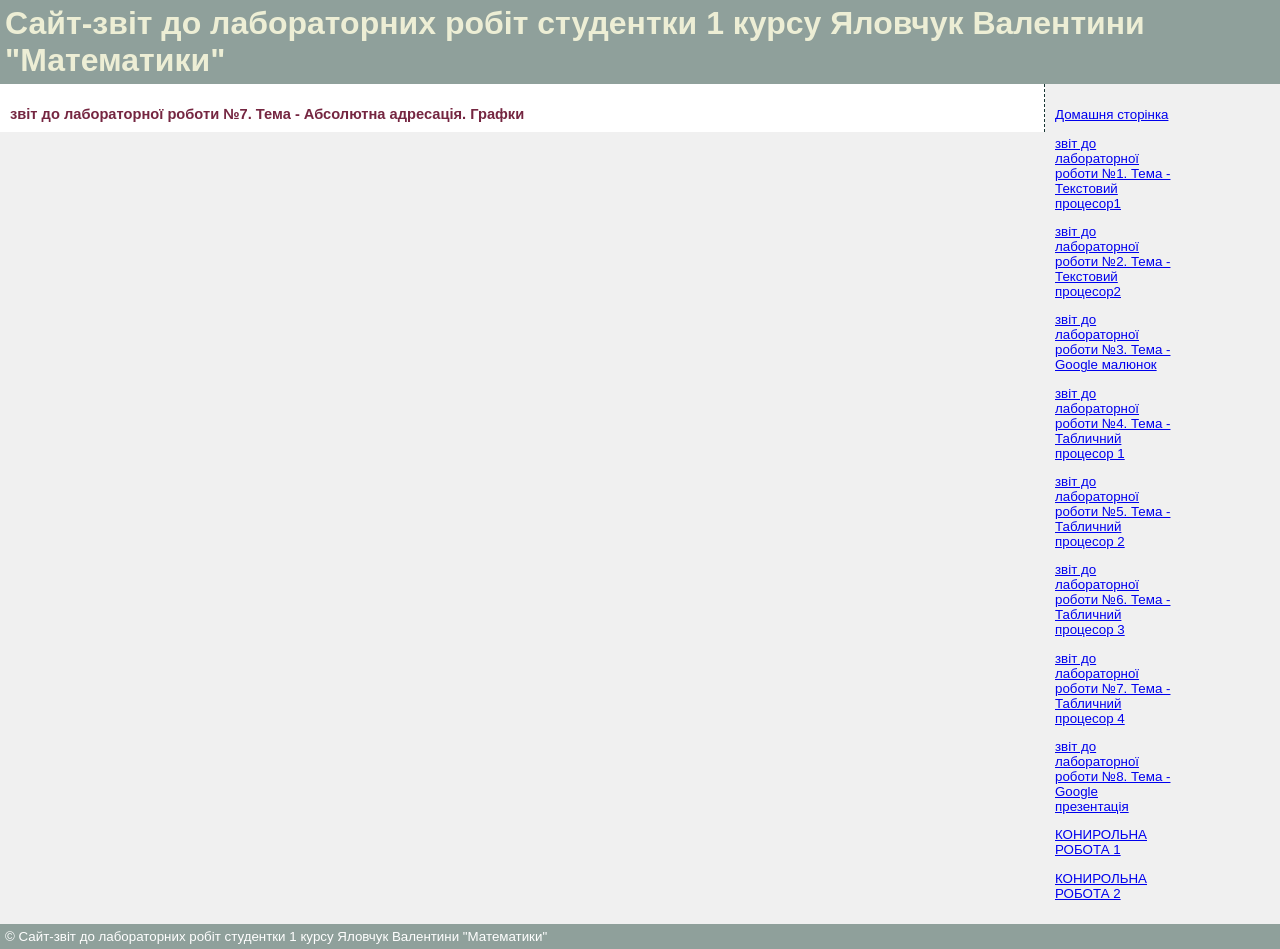
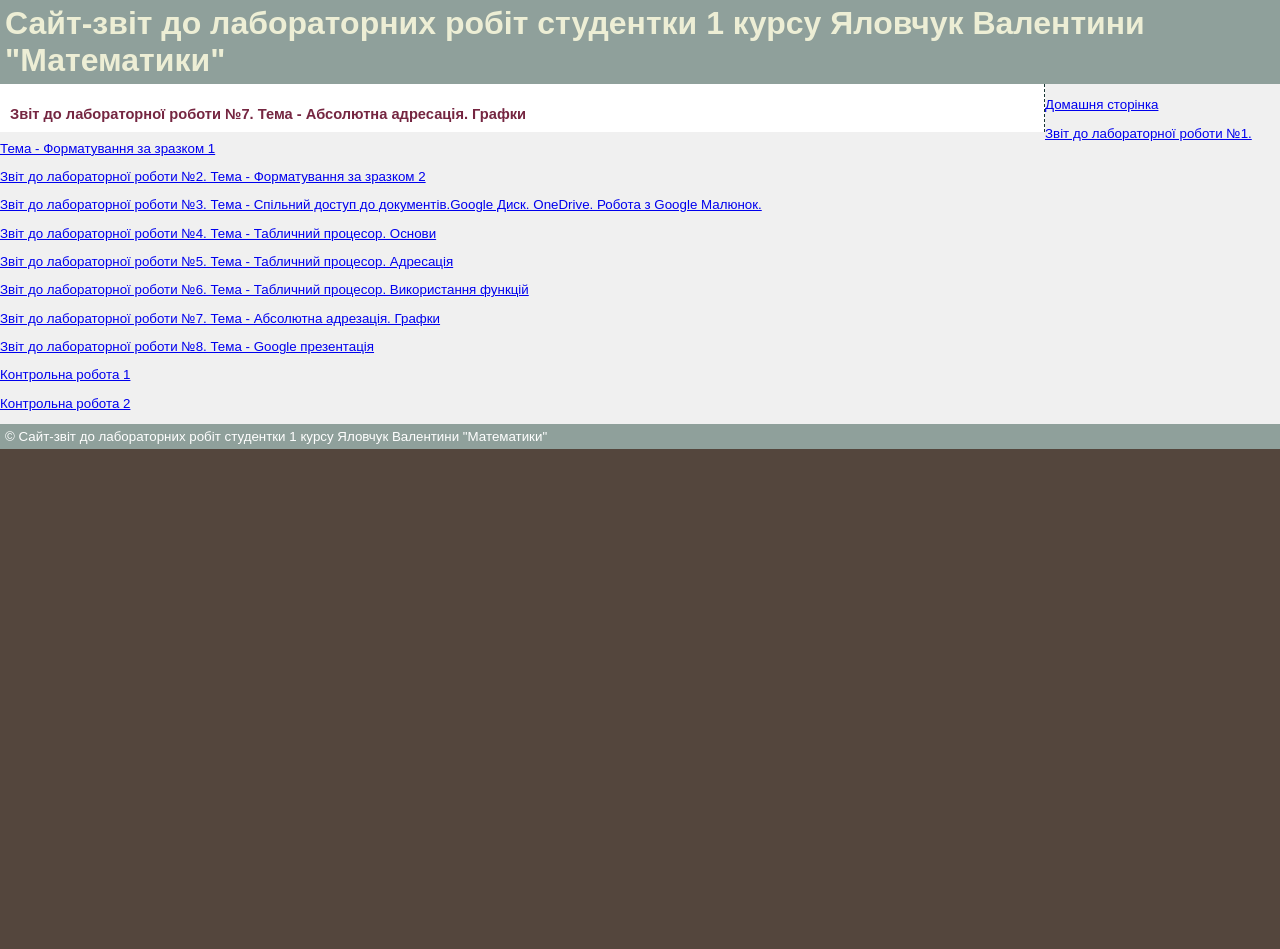
Before and after one commit to Valentyna13/My, a plain HTML site: page lab7.html in a window 1280 px wide. After the commit the page ends 800 px from the top, so only its background shows below. Drawn offline with Linux system fonts and the light colour scheme.

Commit message:
Update lab7.html

```diff
--- a/lab7.html
+++ b/lab7.html
@@ -55,21 +55,21 @@
   <div id="container">
    <div id="header">Сайт-звіт до лабораторних робіт студентки 1 курсу Яловчук Валентини "Математики"</div>
    <div id="content">
-    <h2>звіт до лабораторної роботи №7. Тема - Абсолютна адресація. Графки </h2>
+    <h2> Звіт до лабораторної роботи №7. Тема - Абсолютна адресація. Графки</h2>
    </div>
-   <div id="sidebar">
+   <div id="sebar">
     <p><a href="index.html">Домашня сторінка</a></p>
-    <p><a href="lab1.html">звіт до лабораторної роботи №1. Тема - Текстовий процесор1</a></p>
-    <p><a href="lab2.html">звіт до лабораторної роботи №2. Тема - Текстовий процесор2</a></p>
+    <p><a href="lab1.html">Звіт до лабораторної роботи №1. Тема - Форматування за зразком 1</a></p>
+    <p><a href="lab2.html">Звіт до лабораторної роботи №2. Тема - Форматування за зразком 2</a></p>
 
-    <p><a href="lab3.html">звіт до лабораторної роботи №3. Тема - Google малюнок</a></p>
-    <p><a href="lab4.html">звіт до лабораторної роботи №4. Тема - Табличний процесор 1</a></p>
-    <p><a href="lab5.html">звіт до лабораторної роботи №5. Тема - Табличний процесор 2</a></p>
-    <p><a href="lab6.html">звіт до лабораторної роботи №6. Тема -  Табличний процесор 3</a></p>
-    <p><a href="lab7.html">звіт до лабораторної роботи №7. Тема -  Табличний процесор 4</a></p>
-    <p><a href="lab8.html">звіт до лабораторної роботи №8. Тема - Google презентація</a></p>
-     <p><a href="kr1.html">КОНИРОЛЬНА РОБОТА 1</a></p>
-    <p><a href="kr2.html">КОНИРОЛЬНА РОБОТА 2</a></p>
+    <p><a href="lab3.html">Звіт до лабораторної роботи №3. Тема - Спільний доступ до документів.Google Диск. OneDrive. Робота з Google Малюнок.</a></p>  </a></p>
+    <p><a href="lab4.html">Звіт до лабораторної роботи №4. Тема - Табличний процесор. Основи</a></p>
+    <p><a href="lab5.html">Звіт до лабораторної роботи №5. Тема - Табличний процесор. Адресація</a></p>
+    <p><a href="lab6.html">Звіт до лабораторної роботи №6. Тема - Табличний процесор. Використання функцій</a></p>
+    <p><a href="lab7.html">Звіт до лабораторної роботи №7. Тема - Абсолютна адрезація. Графки</a></p>
+    <p><a href="lab8.html">Звіт до лабораторної роботи №8. Тема - Google презентація</a></p>
+     <p><a href="kr1.html">Контрольна робота 1</a></p>
+    <p><a href="kr2.html">Контрольна робота 2</a></p>
    </div>
    <div class="clear"></div>
    <div id="footer">&copy; Сайт-звіт до лабораторних робіт студентки 1 курсу Яловчук Валентини "Математики"</div>
```
